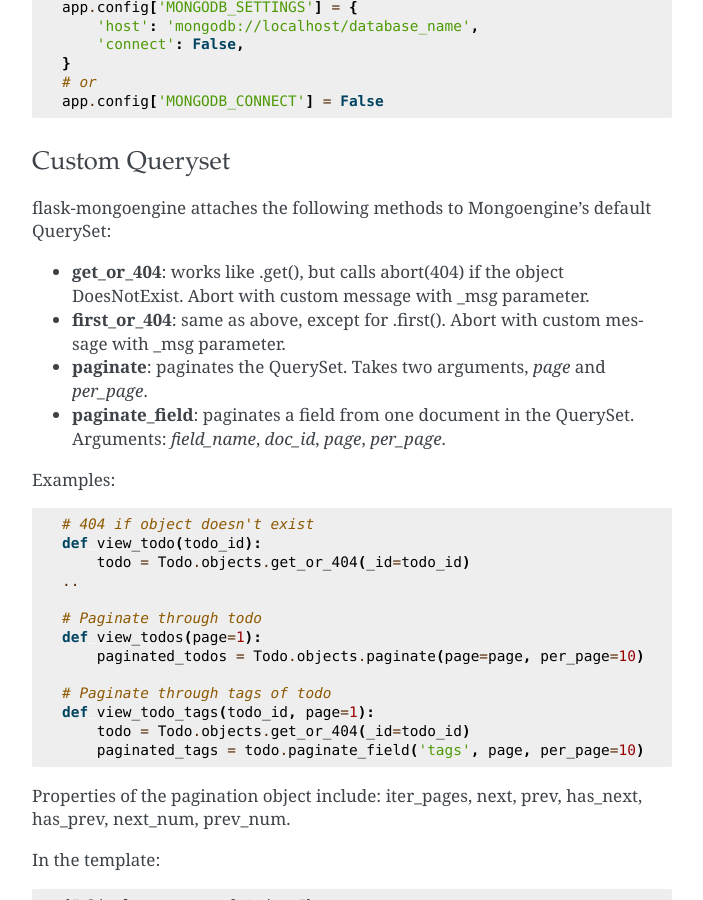
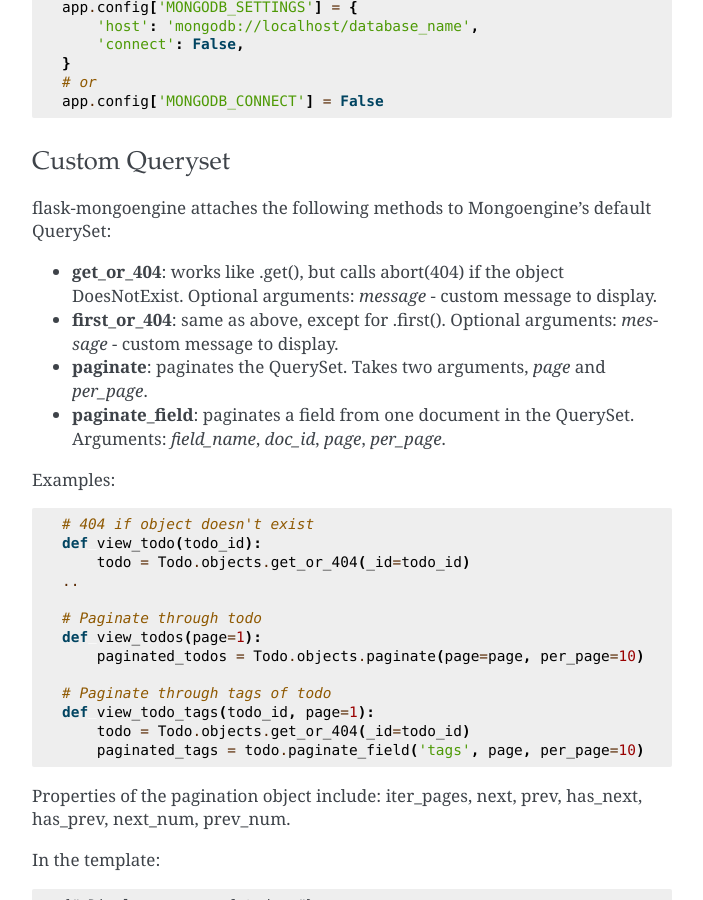
Before and after one commit to MongoEngine/flask-mongoengine, a Sphinx documentation site: the page built from docs/index.rst, in a window 1280 px wide and 900 px high, scrolled down 1824 px. Shown: the whole window, without its empty margins (288-991 px from the left). Built offline with Sphinx 7.4.7, drawn with Linux system fonts in a browser that asks for light colours.

Commit message:
Changelog and docs fix for #351

```diff
--- a/docs/changelog.rst
+++ b/docs/changelog.rst
@@ -13,6 +13,10 @@
 - CHANGED: Internal test engine switched from nose to pytest (#357)
 - DROPPED: Internal check with flake8-import-order dropped, as not
   compatible with modern editors (#358)
+- UPDATED: Functions `get_or_404`, `first_or_404` now accepts `message`
+  argument, and will display custom message if specified. (#351)
+- UPDATED: `get_or_404` will raise 404 error only on `DoesNotExist` exception,
+  other exceptions should be captured by user. (#360)
 
 Tests and development for old packages versions dropped to minimize tests footprint.
 
--- a/docs/index.rst
+++ b/docs/index.rst
@@ -90,8 +90,10 @@
 
 flask-mongoengine attaches the following methods to Mongoengine's default QuerySet:
 
-* **get_or_404**: works like .get(), but calls abort(404) if the object DoesNotExist. Abort with custom message with _msg parameter.
-* **first_or_404**: same as above, except for .first(). Abort with custom message with _msg parameter.
+* **get_or_404**: works like .get(), but calls abort(404) if the object DoesNotExist.
+  Optional arguments: *message* - custom message to display.
+* **first_or_404**: same as above, except for .first().
+  Optional arguments: *message* - custom message to display.
 * **paginate**: paginates the QuerySet. Takes two arguments, *page* and *per_page*.
 * **paginate_field**: paginates a field from one document in the QuerySet.
   Arguments: *field_name*, *doc_id*, *page*, *per_page*.
```
Also changed, not shown: 1 other file.
